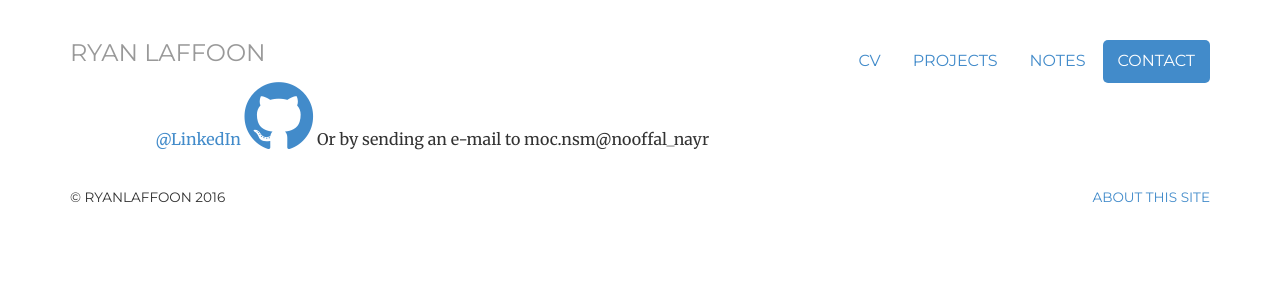
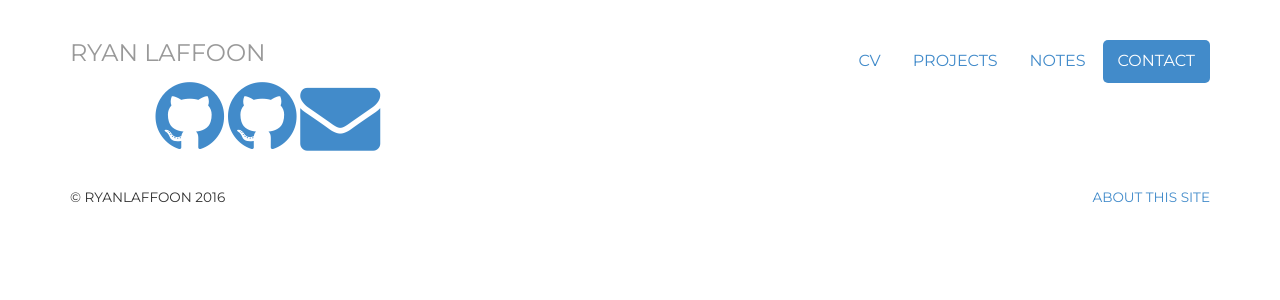
Before and after one commit to ryanlaffoon/ryanlaffoon.github.io, a Jekyll site: the page built from contact/index.html, in a window 1280 px wide. Shown: the top 300 px of the page. Built offline with Jekyll 4.4.1, drawn with Linux system fonts in a browser that asks for light colours.

Commit message:
Update index.html

```diff
--- a/contact/index.html
+++ b/contact/index.html
@@ -8,12 +8,7 @@ contact: active
 description: Contact information for Ryan Laffoon, A Developer and Musician living and working in Seattle.
 ---
 <div class="contact">
-
-
-        <a href="http://www.linkedin.com/in/ryan-laffoon/">@LinkedIn</a>
-
+    <a href="http://www.linkedin.com/in/ryan-laffoon/"><i class="fa fa-github fa-5x"></i></a>
     <a href="http://github.com/ryanlaffoon"><i class="fa fa-github fa-5x"></i></a>
-
-        Or by sending an e-mail to <span class="obfuscate">ryan_laffoon@msn.com</span>
-
+    <a href="mailto:ryan_laffoon@msn.com"><i class="fa fa-envelope fa-5x"></i></a>
 </div>
```
